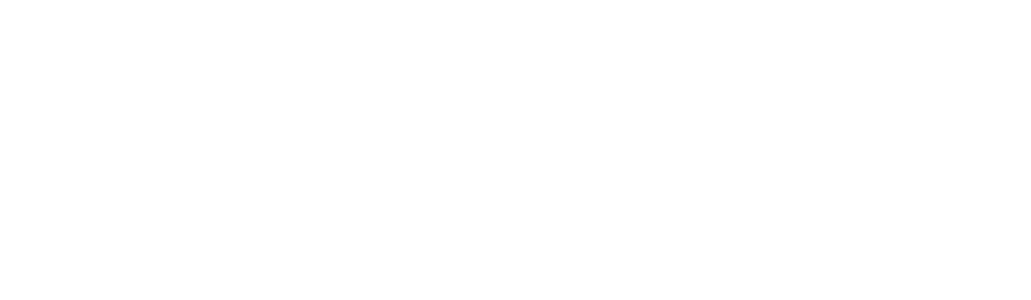
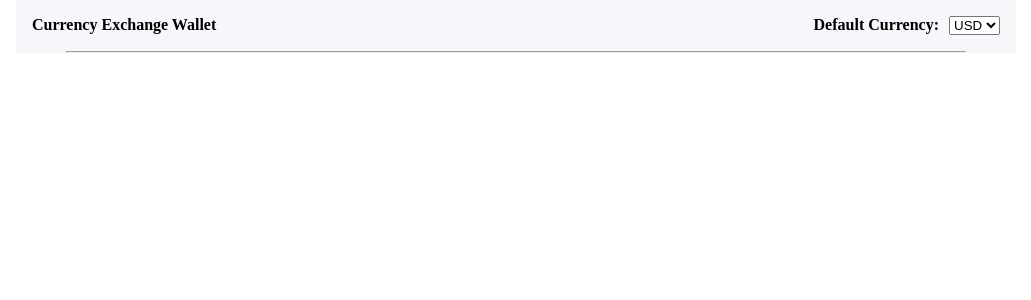
Before and after one commit to nyapblesso-a11y/currency-exchange-app, a React (Vite) app: page / in a window 1280 px wide. Shown: the top 300 px of the page, without its empty margins (124-1155 px from the left). Built offline with nearby package versions, Linux system fonts and the light colour scheme.

Commit message:
the various components has been create

```diff
--- a/src/App.jsx
+++ b/src/App.jsx
@@ -1,15 +1,14 @@
-
-import './App.css'
+import "./App.css";
+import CurrencyPage from "./CurrencyPAge/CurrencyPage";
 
 function App() {
   return (
     <>
       <div>
-
+        <CurrencyPage />
       </div>
-
     </>
-  )
+  );
 }
 
-export default App
+export default App;
--- /dev/null
+++ b/src/Components/HeaderComponent/Header.jsx
@@ -0,0 +1,25 @@
+import React from "react";
+import "./header.css";
+function Header() {
+  return (
+    <>
+      <div>
+        <header className="header">
+          <h4>Currency Exchange Wallet</h4>
+
+          <div className="default-currency">
+            <h4>Default Currency:</h4>
+            <select name="" id="">
+              <option value="">USD</option>
+              <option value="">EUR</option>
+              <option value="">XAF</option>
+            </select>
+          </div>
+        </header>
+        <hr />
+      </div>
+    </>
+  );
+}
+
+export default Header;
--- /dev/null
+++ b/src/Components/HeaderComponent/header.css
@@ -0,0 +1,24 @@
+* {
+    padding: 0;
+    margin: 0;
+    box-sizing: border-box;
+}
+
+.header {
+    display: flex;
+    justify-content: space-between;
+    padding: 1rem;
+}
+
+.default-currency {
+    display: flex;
+   flex-direction: row;
+   justify-content: space-between;
+   gap: 10px;
+}
+ hr {
+ width: 90%;
+  margin-left: auto;
+  margin-right: auto;
+  color: #E5E7EB;
+ }
--- /dev/null
+++ b/src/CurrencyPAge/CurrencyPage.jsx
@@ -0,0 +1,14 @@
+import React from 'react'
+import Header from '../Components/HeaderComponent/Header'
+import "./currency.css"
+function CurrencyPage() {
+  return (
+    <>
+     <div className='main-bord'>
+        <Header/>
+     </div>
+    </>
+  )
+}
+
+export default CurrencyPage
--- /dev/null
+++ b/src/CurrencyPAge/currency.css
@@ -0,0 +1,11 @@
+* {
+  padding: 0;
+  margin: 0;
+  box-sizing: border-box;
+}
+
+.main-bord {
+  max-width: 1000px;
+  margin: 0 auto;
+  background-color: #f5f7fa;
+}
```
